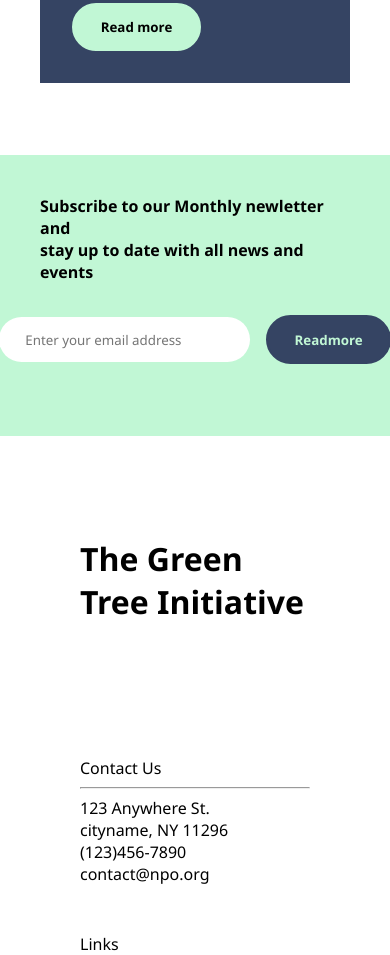
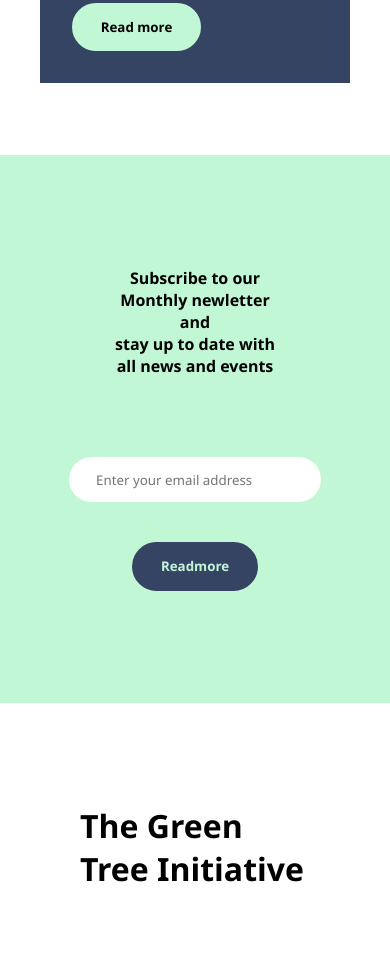
Before and after one commit to Mohamed-Aymn/The-Green-Trees-Initiative, a website built with webpack: page src/index.html in a window 390 px wide. Shown: the part 6557-7512 px from the top of the page. Built offline with nearby package versions, Linux system fonts and the light colour scheme.

Commit message:
fix: contact us responsive bug

```diff
--- a/src/index.html
+++ b/src/index.html
@@ -139,7 +139,7 @@
         <!-- contact us -->
         <section class="contact-us">
             <div> <b>Subscribe to our Monthly newletter and <br> stay up to date with all news and events</b></div>
-            <div class="card card--row">
+            <div class="contact-us__input-fields">
                 <input class="input--white-round" type="email" name="email" placeholder="Enter your email address">
                 <button class="button--secondary">Readmore</button>
             </div>
--- a/src/styles/components/_contact-us-section.css
+++ b/src/styles/components/_contact-us-section.css
@@ -5,11 +5,25 @@
     flex-direction: row;
     justify-content: center;
     align-items: center;
+    gap: var(--md-space);
+    padding: var(--lg-space);
+}
+
+.contact-us__input-fields {
+    display: flex;
+    gap: var(--sm-space);
 }
 
 @media only screen and (max-width: 767px) {
     .contact-us {
         display: flex;
         flex-direction: column;
+        text-align: center;
+    }
+
+    .contact-us__input-fields {
+        flex-direction: column;
+        justify-content: center;
+        align-items: center;
     }
 }
```
